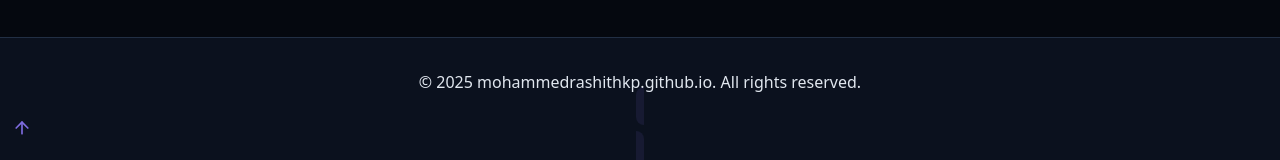
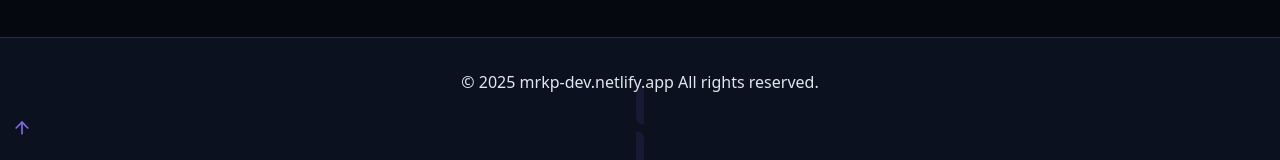
Before and after one commit to mohammedrashithkp/portfolio-website, a React (Vite) app: page / in a window 1280 px wide. Shown: the part 6093-6253 px from the top of the page. Built offline with nearby package versions, Linux system fonts and the light colour scheme.

Commit message:
updated website in Footer

```diff
--- a/src/components/Footer.jsx
+++ b/src/components/Footer.jsx
@@ -4,7 +4,7 @@ export const Footer = () => {
     return (
         <footer className="py-12 px-3 bg-card relative border-t border-border mt-12 pt-8 flex-wrap justify-between items-center">
             <p className="text-small text-muted-foreground">
-                &copy; {new Date().getFullYear()} mohammedrashithkp.github.io. All rights reserved.</p>
+                &copy; {new Date().getFullYear()} mrkp-dev.netlify.app All rights reserved.</p>
             <a href="#hero"
                 className="p-2 rounded-full bg-primary/10 hover:bg-primary/20 text-primary transition-colors">
                 <ArrowUp size={20} />
```
